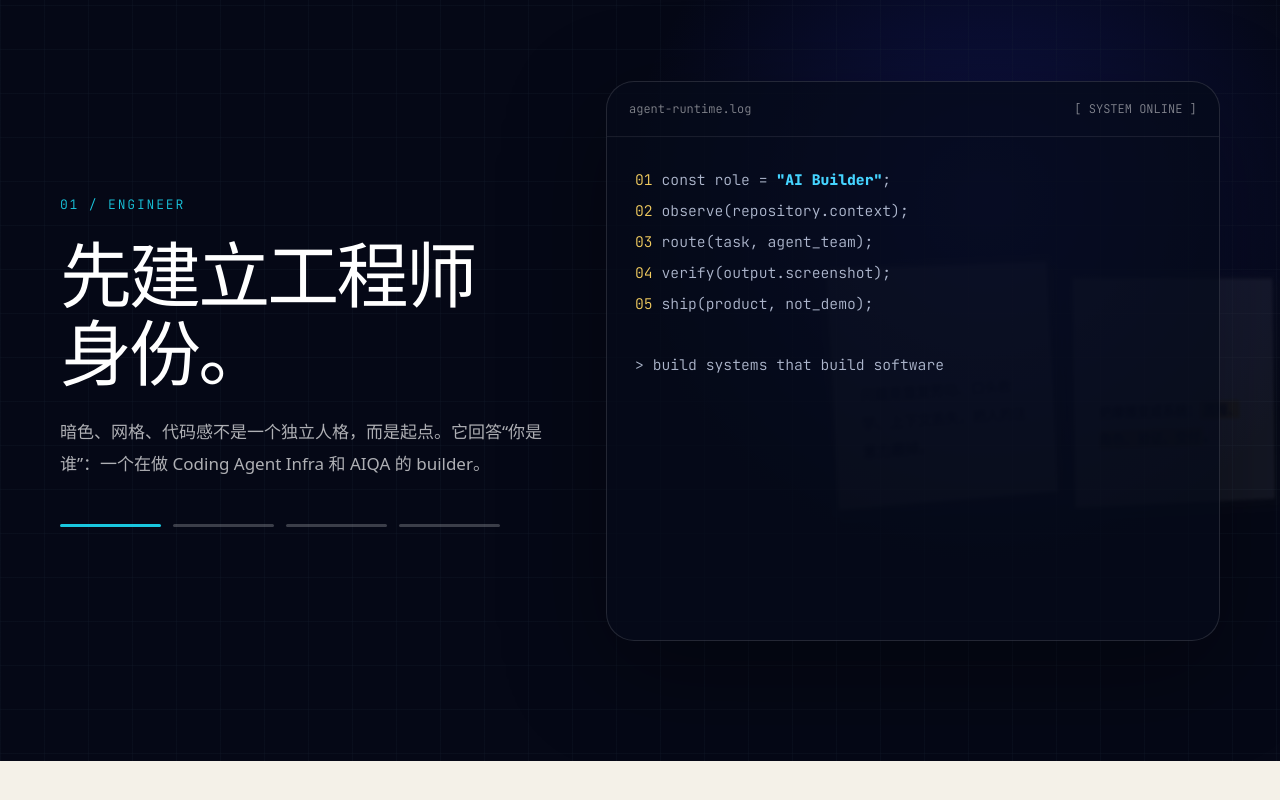
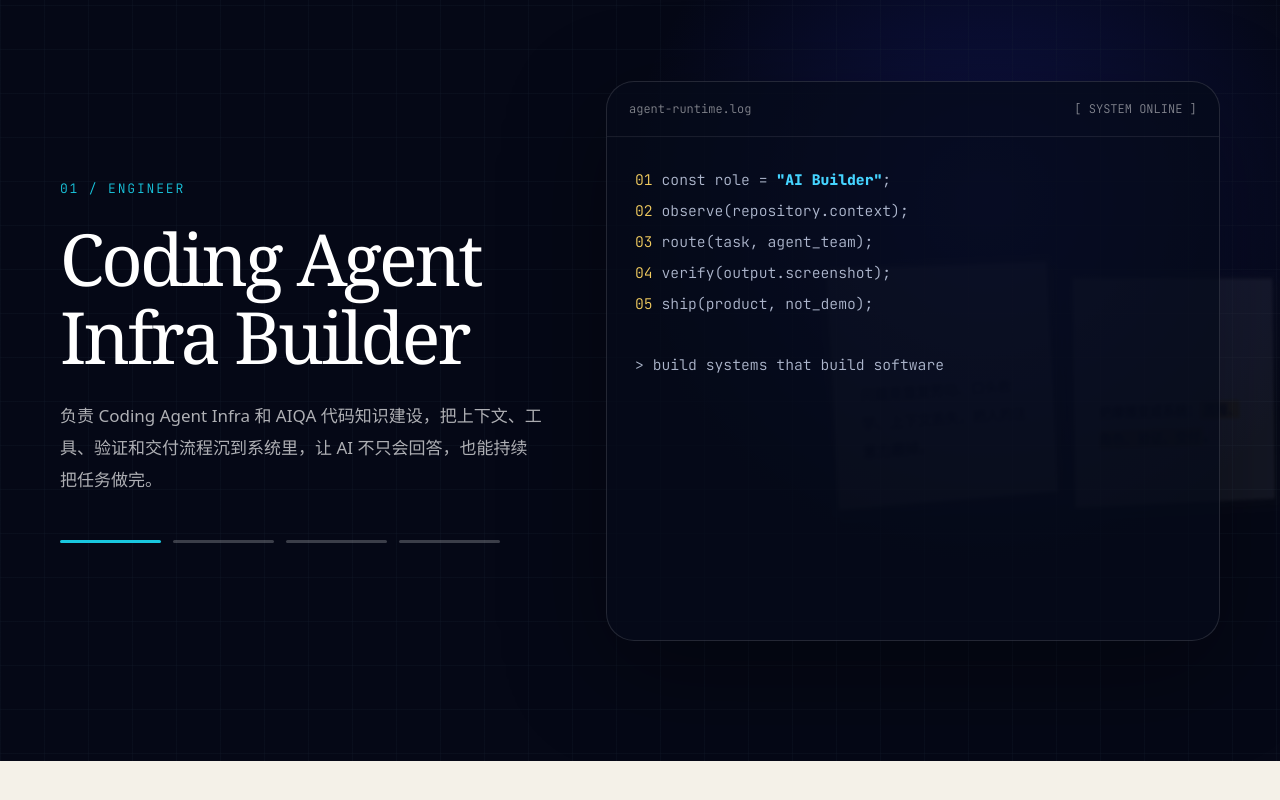
Before and after one commit to Libeny/my_homepage, a plain HTML site: page index.html in a window 1280 px wide. Shown: the part 759-1559 px from the top of the page. Drawn offline with nearby package versions, Linux system fonts and the light colour scheme; a web font is replaced by a local one.

Commit message:
Tighten engineer narrative copy

```diff
--- a/index.html
+++ b/index.html
@@ -1510,8 +1510,8 @@
             <div class="story-content">
                 <div>
                     <div class="story-kicker" id="storyKicker">01 / ENGINEER</div>
-                    <h2 class="story-title" id="storyTitle">先建立工程师身份。</h2>
-                    <p class="story-copy" id="storyCopy">暗色、网格、代码感不是一个独立人格，而是起点。它回答“你是谁”：一个在做 Coding Agent Infra 和 AIQA 的 builder。</p>
+                    <h2 class="story-title" id="storyTitle">Coding Agent Infra Builder</h2>
+                    <p class="story-copy" id="storyCopy">负责 Coding Agent Infra 和 AIQA 代码知识建设，把上下文、工具、验证和交付流程沉到系统里，让 AI 不只会回答，也能持续把任务做完。</p>
                     <div class="story-progress" aria-label="story progress">
                         <button class="story-step active" data-story-jump="0" aria-label="ENGINEER"></button>
                         <button class="story-step" data-story-jump="1" aria-label="FRICTION"></button>
@@ -1737,15 +1737,15 @@
                 state: "engineer",
                 accent: "#19c7df",
                 kicker: "01 / ENGINEER",
-                title: "先建立工程师身份。",
-                copy: "暗色、网格、代码感不是一个独立人格，而是起点。它回答“你是谁”：一个在做 Coding Agent Infra 和 AIQA 的 builder。"
+                title: "Coding Agent Infra Builder",
+                copy: "负责 Coding Agent Infra 和 AIQA 代码知识建设，把上下文、工具、验证和交付流程沉到系统里，让 AI 不只会回答，也能持续把任务做完。"
             },
             {
                 state: "friction",
                 accent: "#d93025",
                 kicker: "02 / FRICTION",
-                title: "然后把问题说出来。",
-                copy: "这一段只讲摩擦来源：手搓、重复解释、上下文丢失。漫画风负责把痛点变得直接。"
+                title: "问题不是模型不会写代码。",
+                copy: "真正消耗人的是重复交代背景、手动同步状态、review 断层、测试不闭环。一次能跑通不够，下一次还要稳定复用。"
             },
             {
                 state: "forge",
```
